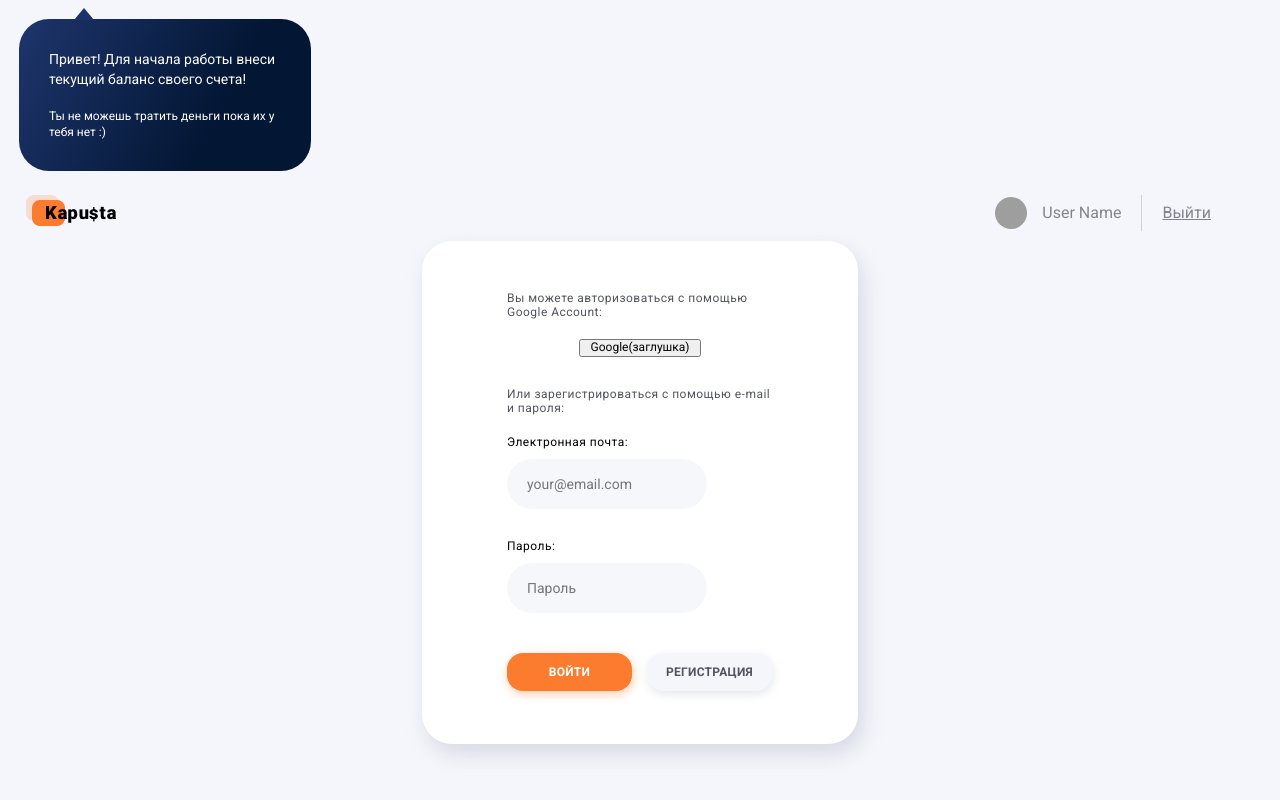
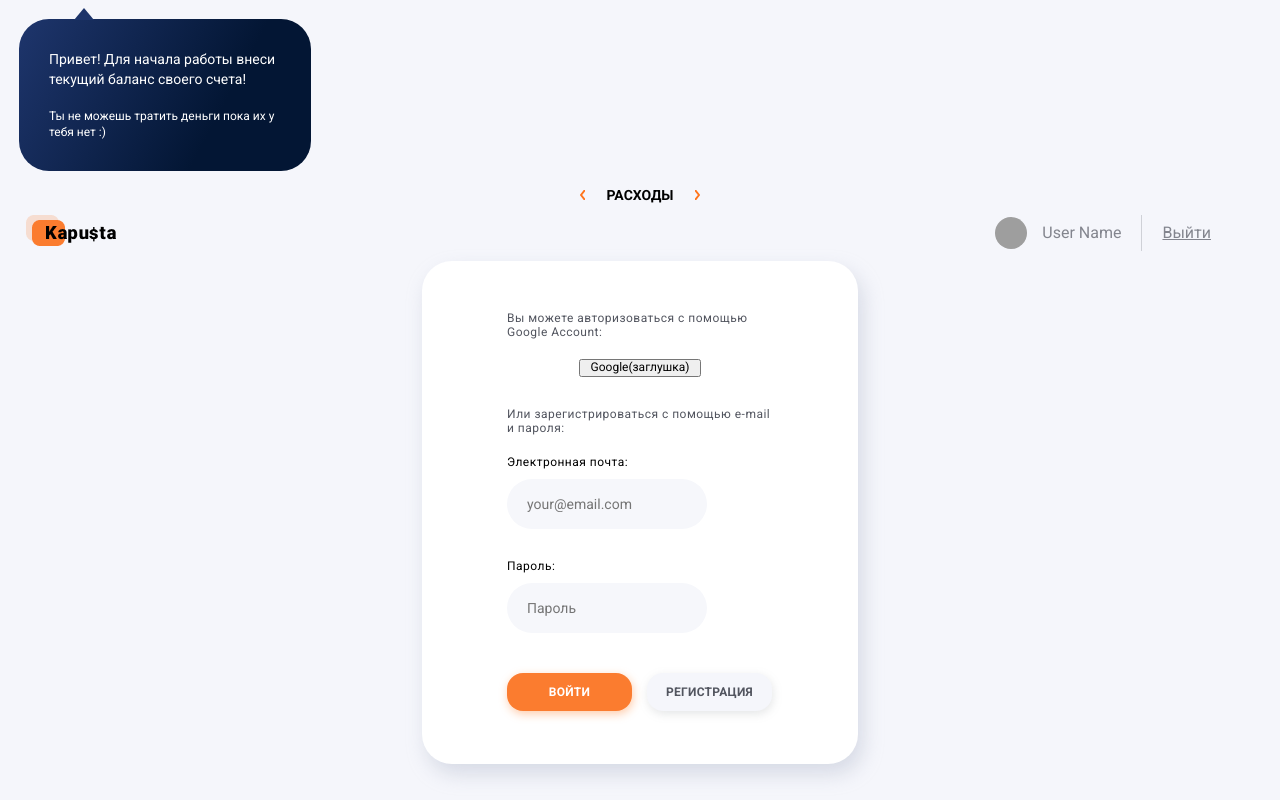
Before and after one commit to Ivanovskij-Peter/financial-accounting-app, a React (Create React App) app: page / in a window 1280 px wide. Built offline with nearby package versions, Linux system fonts and the light colour scheme; grey boxes are pictures that could not be loaded.

Commit message:
добавляет логику переключения между отчетами

```diff
--- a/src/App.js
+++ b/src/App.js
@@ -1,4 +1,3 @@
-
 import { Suspense } from "react";
 import { Route, Switch, Redirect } from "react-router-dom";
 import { CSSTransition } from "react-transition-group";
@@ -6,11 +5,10 @@ import { CSSTransition } from "react-transition-group";
 import Notification from "./components/Notification/Notification";
 import notificationStyles from "./components/Notification/notification.module.scss";
 import AuthForm from "./components/AuthForm";
-
+import ReportsSection from "./components/Reports/Reports.jsx";
 
 // import Modal from './components/shared/Modal/Modal';
-import Header from './components/header';
-
+import Header from "./components/header";
 
 function App() {
   //TODO переделать мапинг раутов с учётом приватных и публичных раутов
@@ -25,9 +23,9 @@ function App() {
   return (
     <>
       {/* //TODO поменять на нормальный лоадер */}
-     <Notification />
-
-      <Header isLogged={true}/>
+      <Notification />
+      <ReportsSection />
+      <Header isLogged={true} />
       <Suspense fallback={<p>Loading...</p>}>
         <Switch>
           <Route exact path="/register" component={AuthForm} />
--- a/src/components/AuthForm/AuthForm.jsx
+++ b/src/components/AuthForm/AuthForm.jsx
@@ -4,7 +4,7 @@ import * as Yup from "yup";
 import { useDispatch } from "react-redux";
 import { useHistory, useLocation } from "react-router-dom";
 
-import Button from "../shared/button/Button";
+import Button from "../shared/Button";
 import authOperations from "../../redux/auth/auth-operations";
 
 import styles from "./AuthForm.module.scss";
--- /dev/null
+++ b/src/components/Reports/Reports.jsx
@@ -0,0 +1,31 @@
+import React, { useState } from "react";
+import style from "./Reports.module.css";
+
+const ReportsSection = () => {
+  const [reportName, setReportName] = useState("РАСХОДЫ");
+
+  const onChange = () => {
+    reportName === "РАСХОДЫ"
+      ? setReportName("ДОХОДЫ")
+      : setReportName("РАСХОДЫ");
+  };
+  return (
+    <section>
+      <div className={style.reportNav}>
+        <button
+          onClick={onChange}
+          className={style.arrowBtnLeft}
+          type="button"
+        ></button>
+        <h2 className={style.reportName}>{reportName}</h2>
+        <button
+          onClick={onChange}
+          type="button"
+          className={style.arrowBtnRight}
+        ></button>
+      </div>
+    </section>
+  );
+};
+
+export default ReportsSection;
--- /dev/null
+++ b/src/components/Reports/Reports.module.css
@@ -0,0 +1,37 @@
+.arrowBtnRight {
+  display: block;
+  width: 5px;
+  height: 10px;
+  margin: 0 auto;
+  background-image: url("../../images/period-right-arrow.svg");
+  background-repeat: no-repeat;
+  background-position: center;
+  background-color: transparent;
+  border-color: transparent;
+}
+.arrowBtnLeft {
+  display: block;
+  width: 5px;
+  height: 10px;
+  margin: 0 auto;
+  background-image: url("../../images/period-back-arrow.svg");
+  background-repeat: no-repeat;
+  background-position: center;
+  background-color: transparent;
+  border-color: transparent;
+}
+.reportNav {
+  display: flex;
+  align-items: center;
+  width: 134px;
+  margin-left: auto;
+  margin-right: auto;
+}
+.reportName {
+  font-size: 14px;
+  font-weight: 700px;
+  text-align: center;
+  color: black;
+  height: 20px;
+  width: 96px;
+}
```
Also changed, not shown: 1 other file (tests, documents, lock files or other folders).
